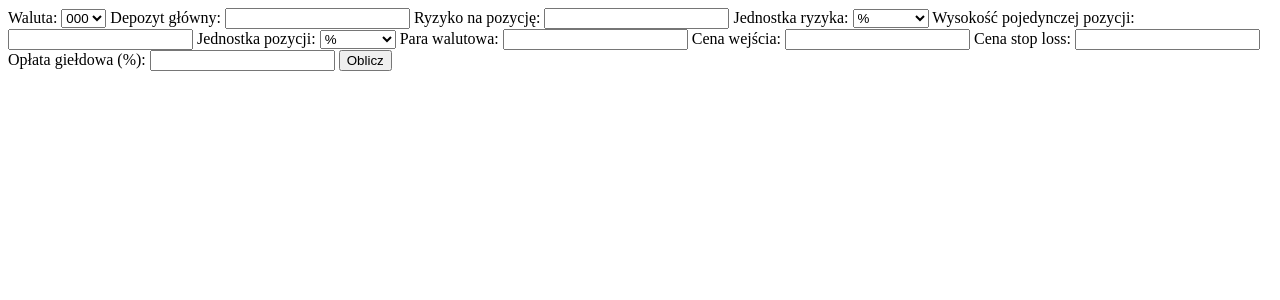
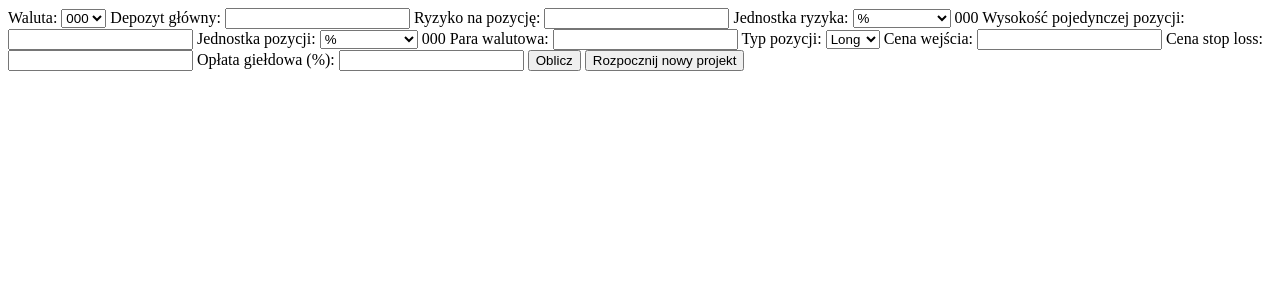
Before and after one commit to WiktoriaRebeka/trading_journal_app, a Django app: page /dashboard/ in a window 1280 px wide. Shown: the top 300 px of the page. Run offline with Django 4.2, Linux system fonts and the light colour scheme; tables that the repository leaves empty hold one stand-in row (values such as "Sample post").

Commit message:
Phase 2 Dashboard - fields - submit button

```diff
--- a/backend/templates/app_main/dashboard.html
+++ b/backend/templates/app_main/dashboard.html
@@ -19,8 +19,9 @@
     <label for="risk_type">Jednostka ryzyka:</label>
     <select id="risk_type" name="risk_type">
         <option value="percent">%</option>
-        <option value="currency">Waluta (<span id="currency_label_risk"></span>)</option>
+        <option value="currency">Waluta ({{ currencies.0.code }})</option>
     </select>
+    <span id="currency_label_risk">{{ currencies.0.code }}</span> <!-- Waluta przy ryzyku -->
 
     <label for="position">Wysokość pojedynczej pozycji:</label>
     <input type="number" step="any" id="position" name="position" required>
@@ -28,8 +29,9 @@
     <label for="position_type">Jednostka pozycji:</label>
     <select id="position_type" name="position_type">
         <option value="percent">%</option>
-        <option value="currency">Waluta (<span id="currency_label_position"></span>)</option>
+        <option value="currency">Waluta ({{ currencies.0.code }})</option>
     </select>
+    <span id="currency_label_position">{{ currencies.0.code }}</span> <!-- Waluta przy pozycji -->
 
     <label for="pair">Para walutowa:</label>
     <input type="text" id="pair" name="pair" required list="pairs">
@@ -39,16 +41,24 @@
         {% endfor %}
     </datalist>
 
+    <label for="position_type">Typ pozycji:</label>
+    <select id="trade_type" name="trade_type" required>
+        <option value="long">Long</option>
+        <option value="short">Short</option>
+    </select>
+
     <label for="entry">Cena wejścia:</label>
-    <input type="number" step="any" id="entry" name="entry" required>
+    <input type="number" step="0.0001" id="entry" name="entry" required>
 
     <label for="stop_loss">Cena stop loss:</label>
     <input type="number" step="any" id="stop_loss" name="stop_loss" required>
 
     <label for="fee">Opłata giełdowa (%):</label>
-    <input type="number" step="any" id="fee" name="fee" required>
+    <input type="number" step="0.0001" id="stop_loss" name="stop_loss" required>
 
     <button type="submit">Oblicz</button>
+    <button type="button" id="reset_button">Rozpocznij nowy projekt</button>
+
 </form>
 
 <!-- Wyniki -->
@@ -59,4 +69,6 @@
     <p id="target3R"></p>
 </div>
 
+<div id="error_message" style="color: red;"></div>
+
 <script src="{% static 'js/dashboard.js' %}"></script>
--- a/backend/views.py
+++ b/backend/views.py
@@ -15,7 +15,8 @@
         pair_name = request.POST.get('pair')
         entry = float(request.POST.get('entry'))
         stop_loss = float(request.POST.get('stop_loss'))
-        fee = float(request.POST.get('fee'))
+        fee = float(request.POST.get('fee', 0))  # Ustawienie domyślnej wartości 0, jeśli fee nie zostanie przesłane
+
 
         # Przetwarzanie ryzyka i pozycji
         if risk_type == 'percent':
```
